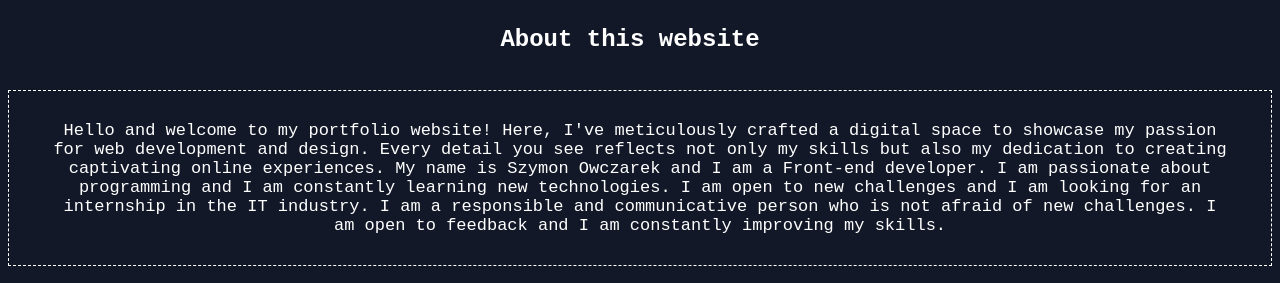
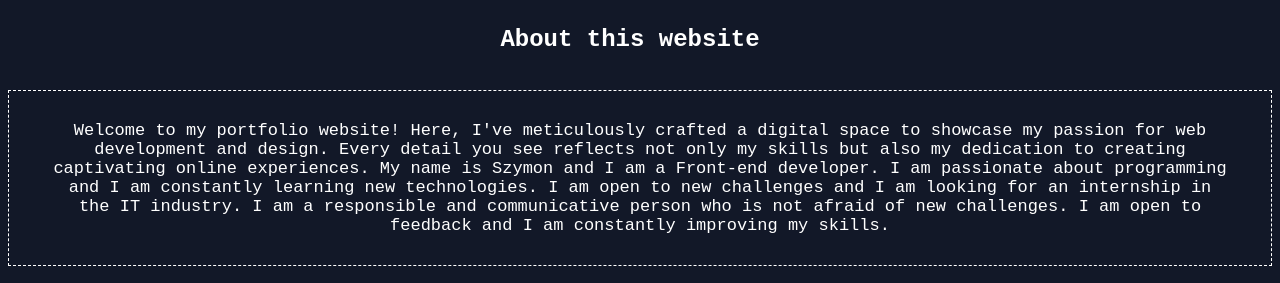
Before and after one commit to magicznyproshek/szymono, a plain HTML site: page index.html in a window 1280 px wide. Shown: the part 1434-1717 px from the top of the page. Drawn offline with Linux system fonts and the light colour scheme.

Commit message:
Update index.html

```diff
--- a/index.html
+++ b/index.html
@@ -118,8 +118,8 @@
 
     <section id="section3">
         <h2>About this website</h2>
-        <p>Hello and welcome to my portfolio website! Here, I've meticulously crafted a digital space to showcase my passion for web development and design. Every detail you see reflects not only my skills but also my dedication to creating captivating online experiences.
-            My name is Szymon Owczarek and I am a Front-end developer. I am passionate about programming and I am constantly learning new technologies. I am open to new challenges and I am looking for an internship in the IT industry. I am a responsible and communicative person who is not afraid of new challenges. I am open to feedback and I am constantly improving my skills.</p>
+        <p>Welcome to my portfolio website! Here, I've meticulously crafted a digital space to showcase my passion for web development and design. Every detail you see reflects not only my skills but also my dedication to creating captivating online experiences.
+            My name is Szymon and I am a Front-end developer. I am passionate about programming and I am constantly learning new technologies. I am open to new challenges and I am looking for an internship in the IT industry. I am a responsible and communicative person who is not afraid of new challenges. I am open to feedback and I am constantly improving my skills.</p>
 
 
 <script src="script.js"></script>
```
